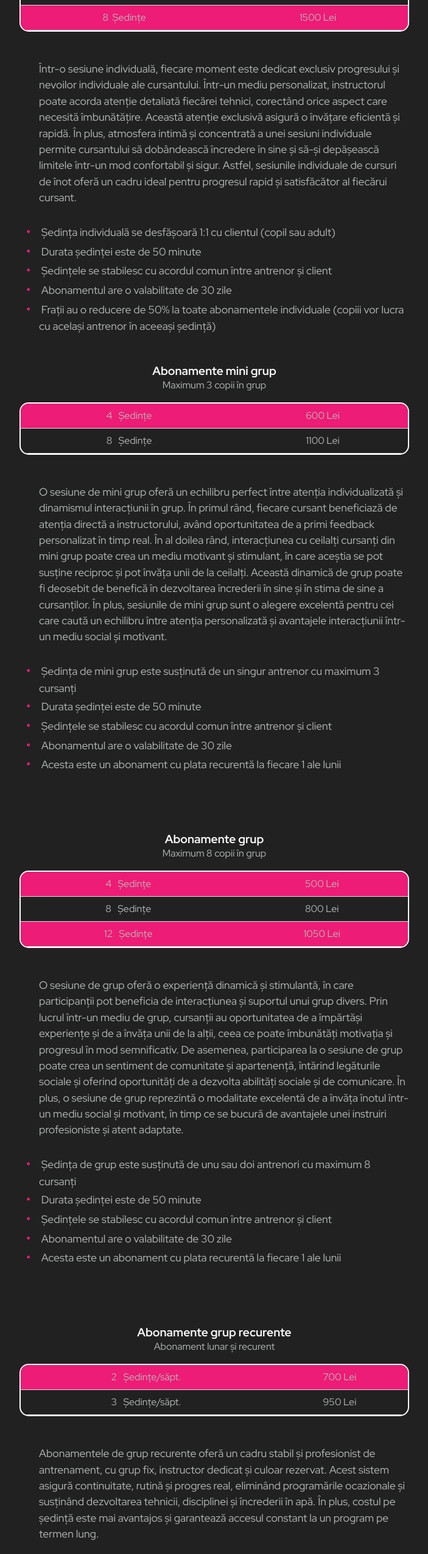
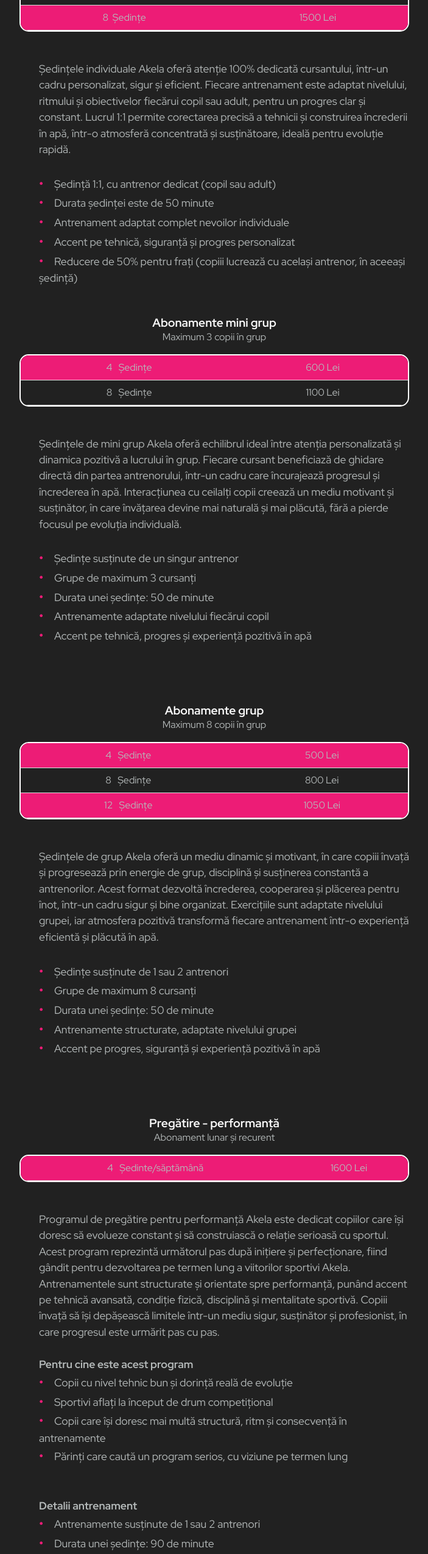
Before and after one commit to RebecaIuliaMoisuc/responsive-gym-website-main-main, a website: page index.html in a window 1280 px wide. Shown: the part 3354-5903 px from the top of the page at 61% size, without its empty margins (288-991 px from the left). Drawn offline with nearby package versions, Linux system fonts and the light colour scheme.

Commit message:
update subscriptions

```diff
--- a/assets/css/styles.css
+++ b/assets/css/styles.css
@@ -180,7 +180,6 @@
 
 .paragraf_ab {
   list-style: none;
-  /* Remove default bullets */
 }
 
 .subtitlu {
@@ -194,7 +193,6 @@
   font-weight: bold;
   display: inline-block;
   width: 1em;
-  margin-left: -1em;
 }
 /*=============== BASE ===============*/
 * {
--- a/index.html
+++ b/index.html
@@ -294,30 +294,24 @@
                 </tbody>
             </table>
             <ul class="paragraf_ab ">
-                Într-o sesiune individuală, fiecare moment este dedicat exclusiv progresului și nevoilor individuale
-                ale cursantului. Într-un mediu personalizat, instructorul poate acorda atenție detaliată fiecărei
-                tehnici, corectând orice aspect care necesită îmbunătățire.
-                Această atenție exclusivă asigură o învățare eficientă și rapidă. În plus, atmosfera intimă și
-                concentrată a unei sesiuni individuale permite cursantului să dobândească încredere în sine și să-și
-                depășească limitele într-un mod confortabil și sigur.
-                Astfel, sesiunile individuale de cursuri de înot oferă un cadru ideal pentru progresul rapid și
-                satisfăcător al fiecărui cursant.
+                Ședințele individuale Akela oferă atenție 100% dedicată cursantului, într-un cadru personalizat, sigur și eficient. Fiecare antrenament este adaptat nivelului, ritmului și obiectivelor fiecărui copil sau adult, pentru un progres clar și constant.
+                Lucrul 1:1 permite corectarea precisă a tehnicii și construirea încrederii în apă, într-o atmosferă concentrată și susținătoare, ideală pentru evoluție rapidă.
+
                 <br><br>
                 <li>
-                    Ședința individuală se desfășoară 1:1 cu clientul (copil sau adult)
+                    Ședință 1:1, cu antrenor dedicat (copil sau adult)
                 </li>
                 <li>
                     Durata ședinței este de 50 minute
                 </li>
                 <li>
-                    Ședințele se stabilesc cu acordul comun între antrenor și client
+                    Antrenament adaptat complet nevoilor individuale
                 </li>
                 <li>
-                    Abonamentul are o valabilitate de 30 zile
+                    Accent pe tehnică, siguranță și progres personalizat
                 </li>
                 <li>
-                    Frații au o reducere de 50% la toate abonamentele individuale (copiii vor lucra cu același
-                    antrenor în aceeași ședință)
+                    Reducere de 50% pentru frați (copiii lucrează cu același antrenor, în aceeași ședință)
                 </li>
             </ul>
             <h3 class="titlu_ab" style="font-size: larger;">Abonamente mini grup</h3>
@@ -338,31 +332,23 @@
                 </tbody>
             </table>
             <ul class="paragraf_ab margin_bottom">
-                O sesiune de mini grup oferă un echilibru perfect între atenția individualizată și dinamismul
-                interacțiunii în grup.
-                În primul rând, fiecare cursant beneficiază de atenția directă a instructorului, având oportunitatea
-                de a primi feedback personalizat în timp real.
-                În al doilea rând, interacțiunea cu ceilalți cursanți din mini grup poate crea un mediu motivant și
-                stimulant, în care aceștia se pot susține reciproc și pot învăța unii de la ceilalți.
-                Această dinamică de grup poate fi deosebit de benefică în dezvoltarea încrederii în sine și în stima
-                de sine a cursanților.
-                În plus, sesiunile de mini grup sunt o alegere excelentă pentru cei care caută un echilibru între
-                atenția personalizată și avantajele interacțiunii într-un mediu social și motivant.
+                Ședințele de mini grup Akela oferă echilibrul ideal între atenția personalizată și dinamica pozitivă a lucrului în grup. Fiecare cursant beneficiază de ghidare directă din partea antrenorului, într-un cadru care încurajează progresul și încrederea în apă.
+                Interacțiunea cu ceilalți copii creează un mediu motivant și susținător, în care învățarea devine mai naturală și mai plăcută, fără a pierde focusul pe evoluția individuală.
                 <br><br>
                 <li>
-                    Ședința de mini grup este susținută de un singur antrenor cu maximum 3 cursanți
+                    Ședințe susținute de un singur antrenor
                 </li>
                 <li>
-                    Durata ședinței este de 50 minute
+                    Grupe de maximum 3 cursanți
                 </li>
                 <li>
-                    Ședințele se stabilesc cu acordul comun între antrenor și client
+                    Durata unei ședințe: 50 de minute
                 </li>
                 <li>
-                    Abonamentul are o valabilitate de 30 zile
+                    Antrenamente adaptate nivelului fiecărui copil
                 </li>
                 <li>
-                    Acesta este un abonament cu plata recurentă la fiecare 1 ale lunii
+                    Accent pe tehnică, progres și experiență pozitivă în apă
                 </li>
             </ul>
             <h3 class="titlu_ab" style="font-size: larger;">Abonamente grup</h3>
@@ -384,80 +370,25 @@
                 </tbody>
             </table>
             <ul class="paragraf_ab margin_bottom">
-                O sesiune de grup oferă o experiență dinamică și stimulantă, în care participanții pot beneficia de
-                interacțiunea și suportul unui grup divers.
-                Prin lucrul într-un mediu de grup, cursanții au oportunitatea de a împărtăși experiențe și de a
-                învăța unii de la alții, ceea ce poate îmbunătăți motivația și progresul în mod semnificativ.
-                De asemenea, participarea la o sesiune de grup poate crea un sentiment de comunitate și apartenență,
-                întărind legăturile sociale și oferind oportunități de a dezvolta abilități sociale și de
-                comunicare.
-                În plus, o sesiune de grup reprezintă o modalitate excelentă de a învăța înotul într-un mediu social
-                și motivant, în timp ce se bucură de avantajele unei instruiri profesioniste și atent adaptate.
+                Ședințele de grup Akela oferă un mediu dinamic și motivant, în care copiii învață și progresează prin energie de grup, disciplină și susținerea constantă a antrenorilor. Acest format dezvoltă încrederea, cooperarea și plăcerea pentru înot, într-un cadru sigur și bine organizat.
+                Exercițiile sunt adaptate nivelului grupei, iar atmosfera pozitivă transformă fiecare antrenament într-o experiență eficientă și plăcută în apă.
                 <br><br>
                 <li>
-                    Ședința de grup este susținută de unu sau doi antrenori cu maximum 8 cursanți
+                    Ședințe susținute de 1 sau 2 antrenori
                 </li>
                 <li>
-                    Durata ședinței este de 50 minute
+                    Grupe de maximum 8 cursanți
                 </li>
                 <li>
-                    Ședințele se stabilesc cu acordul comun între antrenor și client
+                    Durata unei ședințe: 50 de minute
                 </li>
                 <li>
-                    Abonamentul are o valabilitate de 30 zile
+                    Antrenamente structurate, adaptate nivelului grupei
                 </li>
                 <li>
-                    Acesta este un abonament cu plata recurentă la fiecare 1 ale lunii
+                    Accent pe progres, siguranță și experiență pozitivă în apă
                 </li>
             </ul>
-            <!-- ab group recurent -->
-            <h3 class="titlu_ab" style="font-size: larger;">Abonamente grup recurente</h3>
-            <p class="subtitlu">Abonament lunar și recurent</p>
-            <table class="">
-                <tbody>
-                    <tr>
-                        <td class="td-p">2 &nbsp; Ședințe/săpt.</td>
-                        <td class="td-i">700 Lei</td>
-                    </tr>
-                    <tr>
-                        <td class="td-p">3 &nbsp; Ședințe/săpt.</td>
-                        <td class="td-i">950 Lei </td>
-                    </tr>
-                </tbody>
-            </table>
-            <ul class="paragraf_ab margin_bottom">
-                Abonamentele de grup recurente oferă un cadru stabil și profesionist de antrenament, cu grup fix,
-                instructor dedicat și culoar rezervat.
-                Acest sistem asigură continuitate, rutină și progres real, eliminând programările ocazionale și
-                susținând dezvoltarea tehnicii, disciplinei și încrederii în apă. În plus, costul pe ședință este mai
-                avantajos și garantează accesul constant la un program pe termen lung.
-                <br>
-                <br>
-                <b>Condiții:</b>
-                <li>
-                    2 sau 3 ședințe pe săptămână, în zile și ore fixe
-                </li>
-                <li>
-                    8–10 ședințe/lună (2/săpt.) sau 12–14 ședințe/lună (3/săpt.), în funcție de calendar
-                </li>
-                <li>
-                    Preț lunar fix
-                </li>
-                <li>
-                    Loc permanent în grup, cu instructor și culoar alocat
-                </li>
-                <li>
-                    Valabilitate: 1 – ultima zi a lunii
-                </li>
-                <li>
-                    Reînnoire automată pe data de 1
-                </li>
-                <li>
-                    Ședințele ratate din motive personale nu se recuperează
-                </li>
-                <br>
-            </ul>
-            <!-- end -->
 
             <h3 class="titlu_ab" style="font-size: larger;">Pregătire - performanță</h3>
             <p class="subtitlu">Abonament lunar și recurent</p>
@@ -470,30 +401,41 @@
                 </tbody>
             </table>
             <ul class="paragraf_ab margin_bottom">
-                O sesiune de pregătire pentru performanță în domeniul natației este meticulos concepută pentru a
-                optimiza fiecare aspect al abilităților și
-                condiții fizice ale înotătorilor. Scopul acestei sesiuni este de a pregăti sportivii pentru
-                competiții de înalt nivel,
-                asigurându-se că fiecare participant își atinge potențialul maxim. Sesiunea, cu o durată de 90 de
-                minute, permite cursanților să beneficieze de un antrenament echilibrat și intensiv, optimizat
-                pentru a dezvolta atât abilități tehnice, cât și condiția fizică necesară pentru a excela în
-                competiții de înot.
+                Programul de pregătire pentru performanță Akela este dedicat copiilor care își doresc să evolueze constant și să construiască o relație serioasă cu sportul. Acest program reprezintă următorul pas după inițiere și perfecționare, fiind gândit pentru dezvoltarea pe termen lung a viitorilor sportivi Akela.
+                Antrenamentele sunt structurate și orientate spre performanță, punând accent pe tehnică avansată, condiție fizică, disciplină și mentalitate sportivă. Copiii învață să își depășească limitele într-un mediu sigur, susținător și profesionist, în care progresul este urmărit pas cu pas.
+
                 <br><br>
+                <b>Pentru cine este acest program</b>
+                <br>
                 <li>
-                    Ședința de grup este susținută de unu sau doi antrenori cu maximum 8 cursanți
+                    Copii cu nivel tehnic bun și dorință reală de evoluție
                 </li>
                 <li>
-                    Durata ședinței este de 50 minute
+                    Sportivi aflați la început de drum competițional
                 </li>
                 <li>
-                    Ședințele se stabilesc cu acordul comun între antrenor și client
+                    Copii care își doresc mai multă structură, ritm și consecvență în antrenamente
                 </li>
                 <li>
-                    Abonamentul are o valabilitate de 30 zile
+                    Părinți care caută un program serios, cu viziune pe termen lung
+                </li>
+
+                <br><br>
+                <b>Detalii antrenament</b>
+                <br>
+                <li>
+                    Antrenamente susținute de 1 sau 2 antrenori
                 </li>
                 <li>
-                    Acesta este un abonament cu plata recurentă la fiecare 1 ale lunii
+                    Durata unei ședințe: 90 de minute
                 </li>
+                <li>
+                    Program intensiv, orientat spre progres și competiții
+                </li>
+                <li>
+                    Accent pe tehnică, rezistență, disciplină și mentalitate de sportiv
+                </li>
+
             </ul>
             <h3 class="titlu_ab" style="font-size: larger;">Sărituri în apă</h3>
             <p class="subtitlu">Maximum 8 copii în grup</p>
@@ -510,27 +452,23 @@
                 </tbody>
             </table>
             <ul class="paragraf_ab margin_bottom">
-                O sesiune de sărituri în apă oferă copiilor un mediu sigur și motivant, în care pot învăța tehnica
-                corectă a săriturilor și își pot dezvolta încrederea în apă.
-                Participanții beneficiază atât de atenția instructorului, cât și de energia pozitivă a grupului,
-                unde se susțin reciproc și progresează împreună. Activitatea contribuie la îmbunătățirea
-                coordonării, a controlului corporal și a curajului, transformând fiecare lecție într-o experiență
-                plăcută și formativă.
+                Ședințele de sărituri în apă Akela oferă copiilor un cadru sigur și controlat, în care învață tehnica corectă a săriturilor și își dezvoltă încrederea în apă. Activitatea îmbină ghidarea atentă a instructorului cu energia pozitivă a grupului, într-un mediu motivant și plin de entuziasm.
+                Prin exerciții specifice, copiii își îmbunătățesc coordonarea, controlul corporal și curajul, transformând fiecare ședință într-o experiență educativă și distractivă.
                 <br><br>
                 <li>
-                    Sesiune susținută de instructor specializat, max. 8 copii
+                    Ședințe susținute de instructor specializat
                 </li>
                 <li>
-                    Durata ședinței este de 50 minute
+                    Grupe de maximum 8 copii
                 </li>
                 <li>
-                    Ședințe se desfășoară sâmbăta, ora 14:00
+                    Durata unei ședințe: 50 de minute
                 </li>
                 <li>
-                    Abonamentul are o valabilitate de 30 zile
+                    Activitate desfășurată sâmbăta, ora 14:00
                 </li>
                 <li>
-                    Acesta este un abonament cu plata recurentă la fiecare 1 ale lunii
+                    Accent pe siguranță, tehnică și încredere în apă
                 </li>
             </ul>
         </section>
```
Also changed, not shown: rezervari.html (+6 -6 lines).
